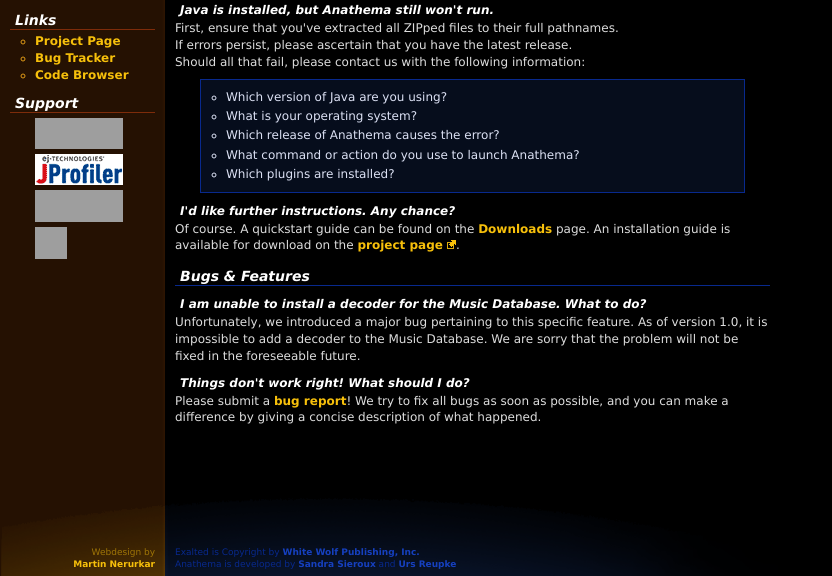
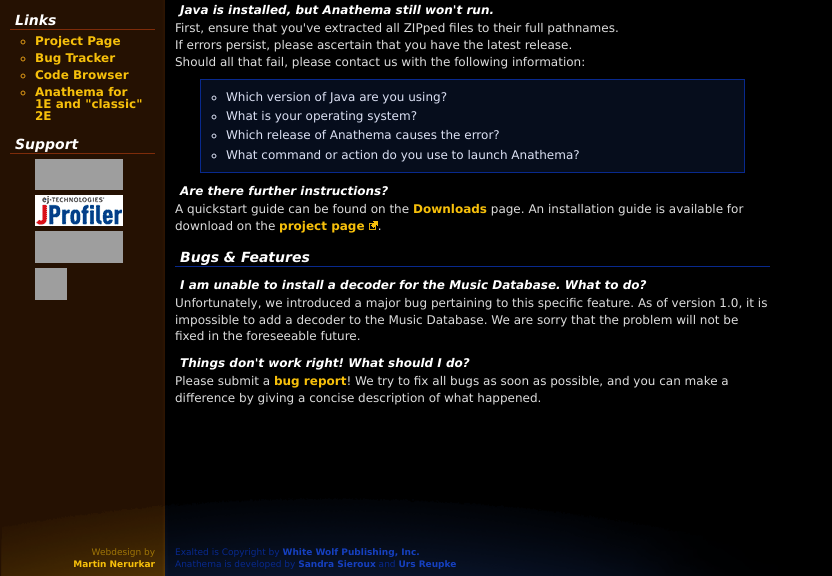
Before and after one commit to anathema/anathema.github.com, a Jekyll site: the page built from faq.html, in a window 1280 px wide, cut to the strip 324-900 px from the top of the page. Shown: the whole strip, without its empty margins (0-832 px from the left). Built offline with Jekyll 4.4.1, drawn with Linux system fonts in a browser that asks for light colours; grey boxes are pictures that could not be loaded.

Commit message:
Changes for 4.0 / Dropping 1E

```diff
--- a/_includes/_header_links.html
+++ b/_includes/_header_links.html
@@ -2,4 +2,5 @@
 	<li class="menu"><a href="http://sourceforge.net/projects/anathema">Project Page</a></li>
 	<li class="menu"><a href="https://github.com/anathema/anathema/issues">Bug Tracker</a></li>
 	<li class="menu"><a href="http://github.com/anathema/anathema">Code Browser</a></li>
+	<li class="menu"><a href="http://sourceforge.net/projects/anathema/files/Anathema%203.1.2/">Anathema for 1E and "classic" 2E</a></li>
 </ul>
--- a/faq.html
+++ b/faq.html
@@ -2,7 +2,6 @@
 layout: default
 title: FAQ
 ---
-
 <h2>Technicalities</h2>
 
 <h3>I cannot run Anathema on Windows Vista.</h3>
@@ -21,11 +20,10 @@
 		<li>What is your operating system?
 		<li>Which release of Anathema causes the error?
 		<li>What command or action do you use to launch Anathema?
-		<li>Which plugins are installed?
 	</ul>
 
-<h3>I'd like further instructions. Any chance?</h3>
-	<P>Of course. A quickstart guide can be found on the <a href="?page=downloads">Downloads</a>
+<h3>Are there further instructions?</h3>
+	<p>A quickstart guide can be found on the <a href="?page=downloads">Downloads</a>
 	page. An installation guide is available for download on the
 	<a href="http://prdownloads.sourceforge.net/anathema/AnathemaInstallationGuide_v1.0.pdf?download">project page</a>.</p>
 
--- a/features.html
+++ b/features.html
@@ -6,8 +6,8 @@
 <h2>Character Management</h2>
 	<p>It's as easy as never before. Featuring most rules and nearly every charm published, Anathema allows you to create and maintain characters on the fly.</p>
 	<ul>
-		<li>1st Edition, 1st Edition Power Combat and 2nd Edition Support</li>
-		<li>Supports all of the "core" exalts as well as (Heroic) Mortals</li>
+		<li>Full support for Second Edition with the "Exalted 2.5" update</li>
+		<li>Supports Exalt splats</li>
 		<li>Fully graphical Charm selection</li>
 		<li>Optimizing calculator for Bonus Point spendings</li>
 		<li>Random name generator</li>
--- a/version/version.txt
+++ b/version/version.txt
@@ -1 +1 @@
-3.1.2#03/18/12
+4.0.0#04/06/12
```
Also changed, not shown: _posts/2012-04-06-Version4.0.0.md (added, +16 -0 lines), downloads.html (+8 -3 lines).
